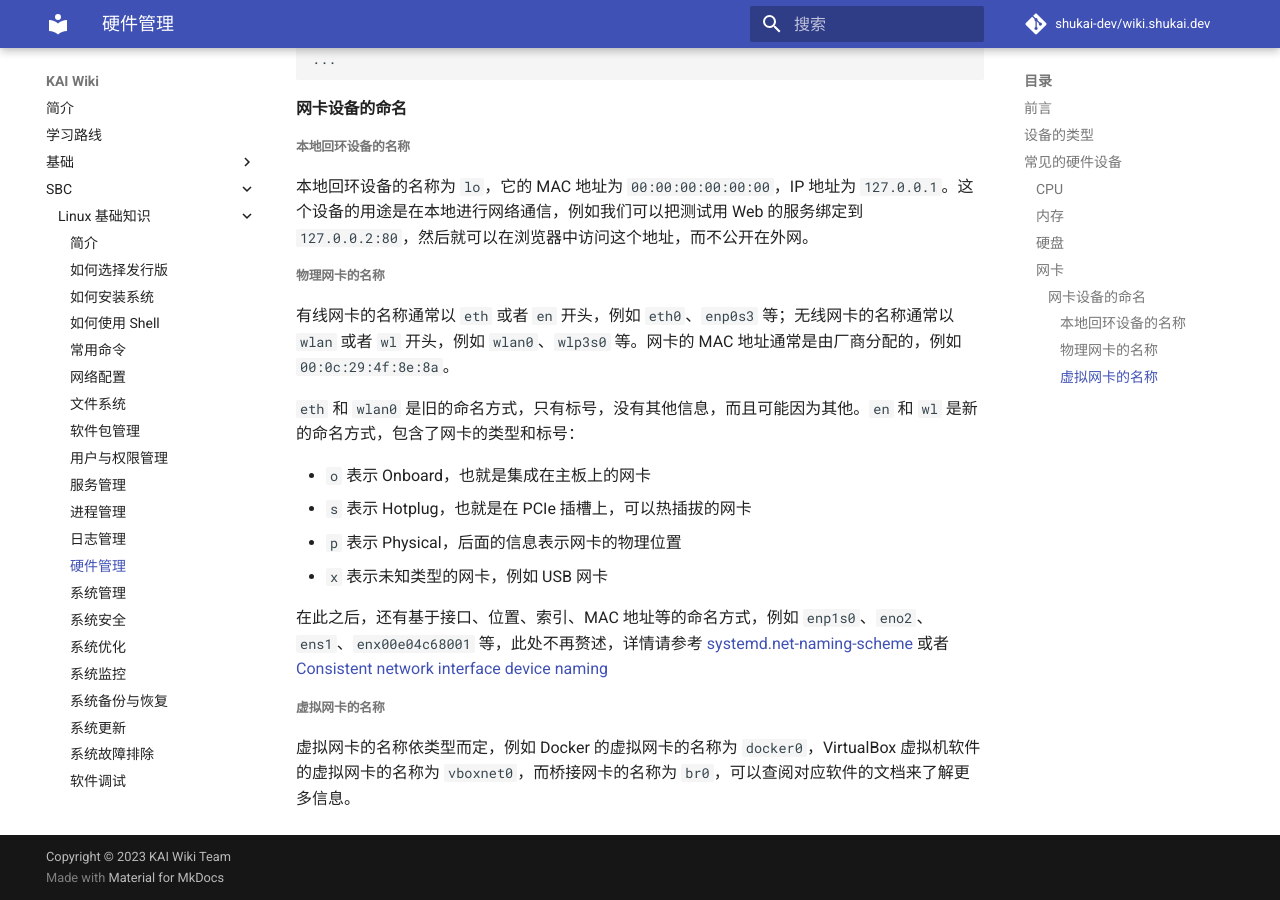
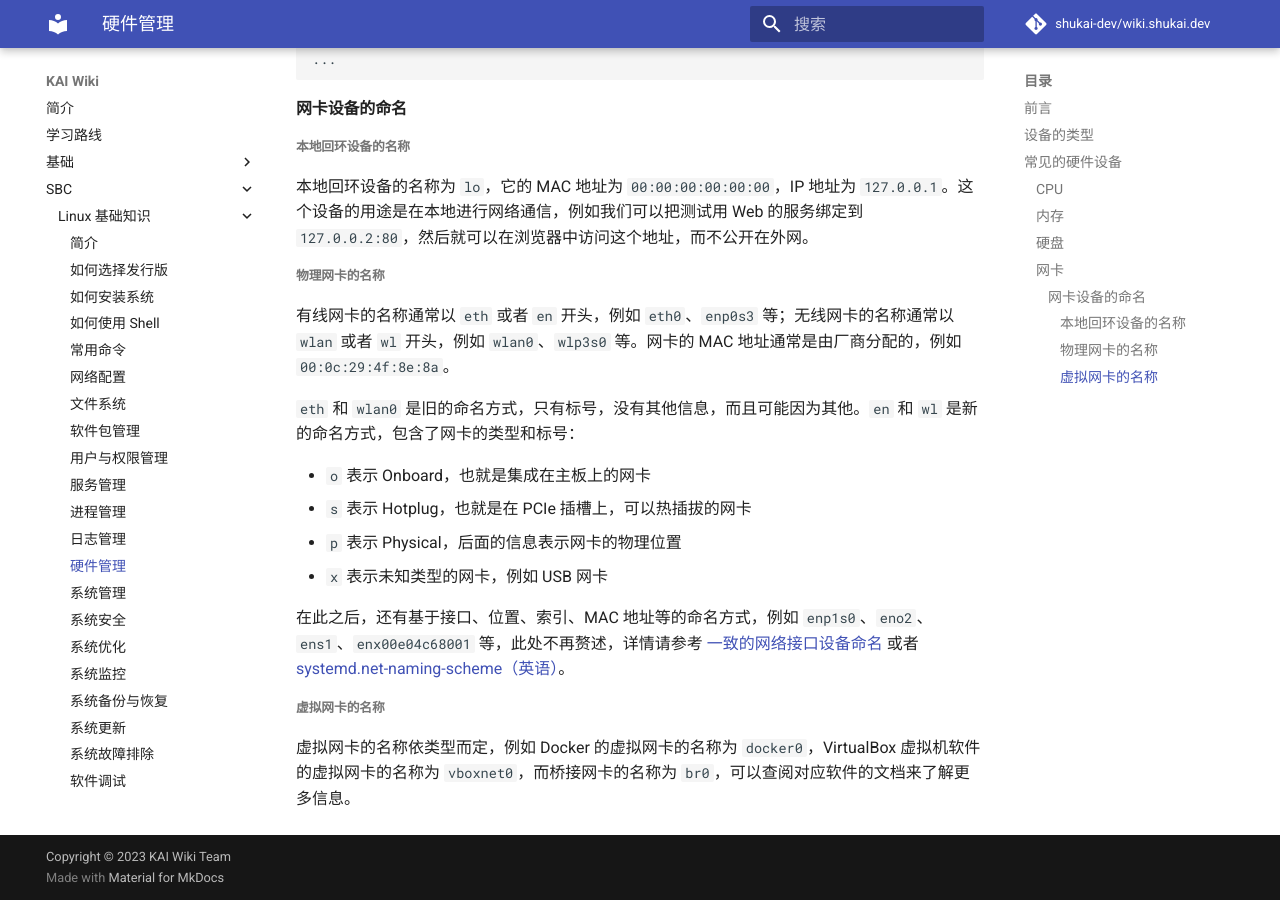
Before and after one commit to shukai-dev/wiki.shukai.dev, an MkDocs documentation site: the page built from docs/sbc/linux-basic/hardware-management.md, in a window 1280 px wide and 900 px high, scrolled down 2617 px. Built offline with MkDocs 1.6.1 and Material for MkDocs 9.7.7, drawn with Linux system fonts in a browser that asks for light colours; comment, search, counter and statistics services are not loaded.

Commit message:
使用中文文档替换英文版

```diff
--- a/docs/sbc/linux-basic/hardware-management.md
+++ b/docs/sbc/linux-basic/hardware-management.md
@@ -142,8 +142,7 @@ Inter-|   Receive                                                |  Transmit
 - `p` 表示 Physical，后面的信息表示网卡的物理位置
 - `x` 表示未知类型的网卡，例如 USB 网卡
 
-在此之后，还有基于接口、位置、索引、MAC 地址等的命名方式，例如 `enp1s0`、`eno2`、`ens1`、`enx00e04c68001` 等，此处不再赘述，详情请参考 [systemd.net-naming-scheme](https://www.freedesktop.org/software/systemd/man/systemd.net-naming-scheme.html) 或者 [Consistent network interface device naming](https://access.redhat.com/documentation/en-us/red_hat_enterprise_linux/9/html/configuring_and_managing_networking/consistent-network-interface-device-naming_configuring-and-managing-networking#network-interface-device-naming-hierarchy_consistent-network-interface-device-naming)
-
+在此之后，还有基于接口、位置、索引、MAC 地址等的命名方式，例如 `enp1s0`、`eno2`、`ens1`、`enx00e04c68001` 等，此处不再赘述，详情请参考 [一致的网络接口设备命名](https://access.redhat.com/documentation/zh-cn/red_hat_enterprise_linux/9/html/configuring_and_managing_networking/consistent-network-interface-device-naming_configuring-and-managing-networking#network-interface-device-naming-hierarchy_consistent-network-interface-device-naming) 或者 [systemd.net-naming-scheme（英语）](https://www.freedesktop.org/software/systemd/man/systemd.net-naming-scheme.html)。
 ##### 虚拟网卡的名称
 
 虚拟网卡的名称依类型而定，例如 Docker 的虚拟网卡的名称为 `docker0`，VirtualBox 虚拟机软件的虚拟网卡的名称为 `vboxnet0`，而桥接网卡的名称为 `br0`，可以查阅对应软件的文档来了解更多信息。
```
